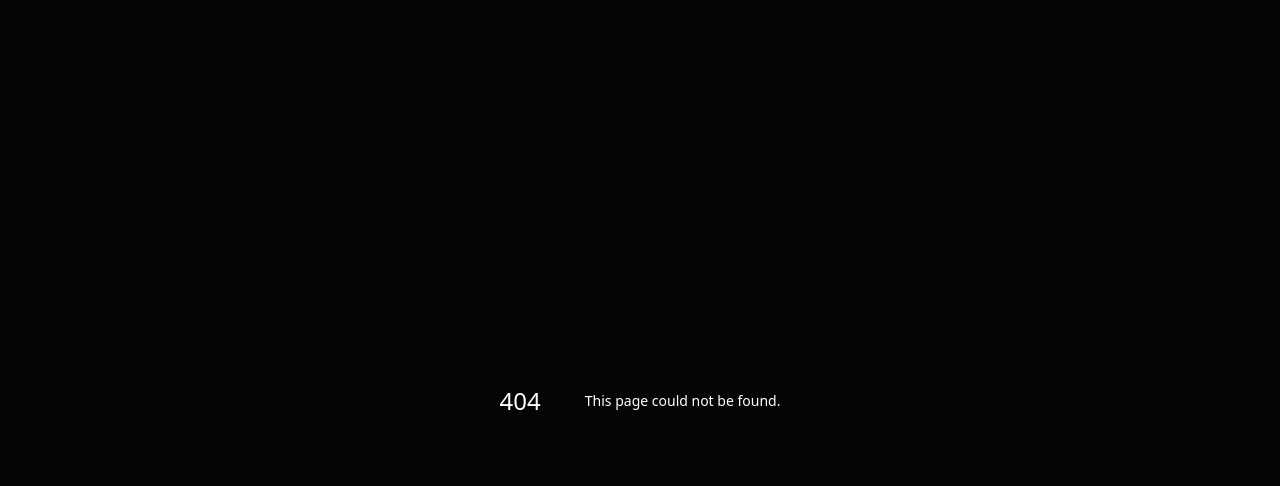
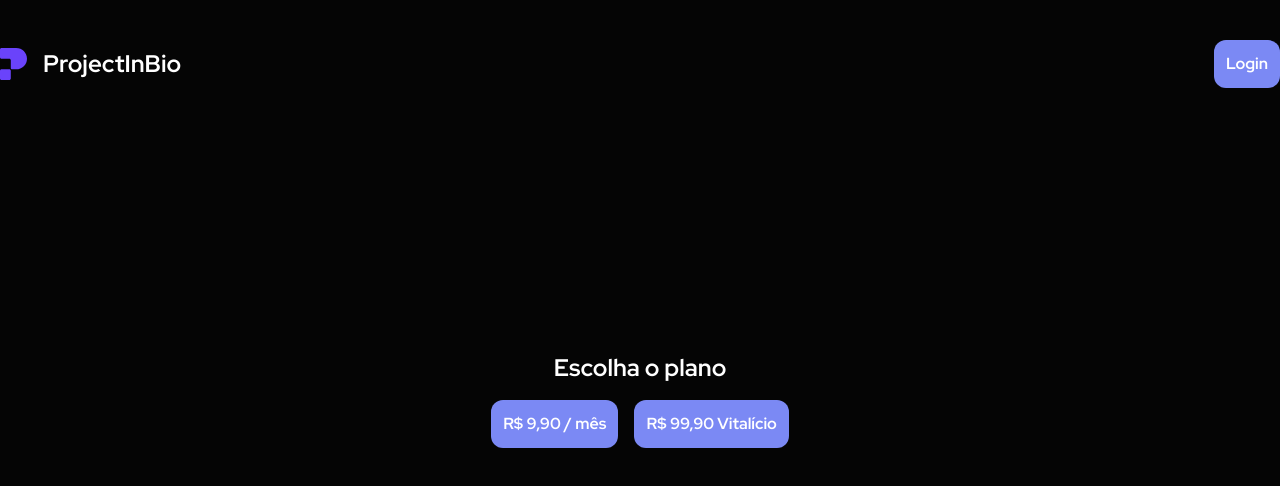
Before and after one commit to anrodrigues/my-bio, a Next.js app: page /1/upgrade in a window 1280 px wide. Before the commit this address had no page. Shown: the top 486 px of the page. Built offline with nearby package versions, Linux system fonts and the light colour scheme.

Commit message:
add UpgradePage and PlanButtons components for subscription options

```diff
--- /dev/null
+++ b/app/(pages)/[profileId]/upgrade/page.tsx
@@ -0,0 +1,18 @@
+import Header from "@/app/components/landing-page/header";
+import { Metadata } from "next";
+import PlanButtons from "./plan-buttons";
+
+export const metadata: Metadata = {
+  title: "ProjectInBio - Upgrade",
+  description: "ProjectInBio - A plataforma de gestão de projetos em biologia.",
+};
+
+export default async function UpgradePage() {
+  return (
+    <div className="h-screen flex flex-col items-center justify-center gap-4">
+      <Header />
+      <h2 className="text-2xl font-bold">Escolha o plano</h2>
+      <PlanButtons />
+    </div>
+  );
+}
--- /dev/null
+++ b/app/(pages)/[profileId]/upgrade/plan-buttons.tsx
@@ -0,0 +1,21 @@
+"use client";
+
+import Button from "@/app/components/ui/button";
+import { useParams } from "next/navigation";
+
+export default function PlanButtons() {
+  const { profileId } = useParams();
+
+  return (
+    <div className="flex gap-4">
+      <Button
+        onClick={() => { }}
+      >
+        R$ 9,90 / mês
+      </Button>
+      <Button onClick={() => { }}>
+        R$ 99,90 Vitalício
+      </Button>
+    </div>
+  );
+}
```
